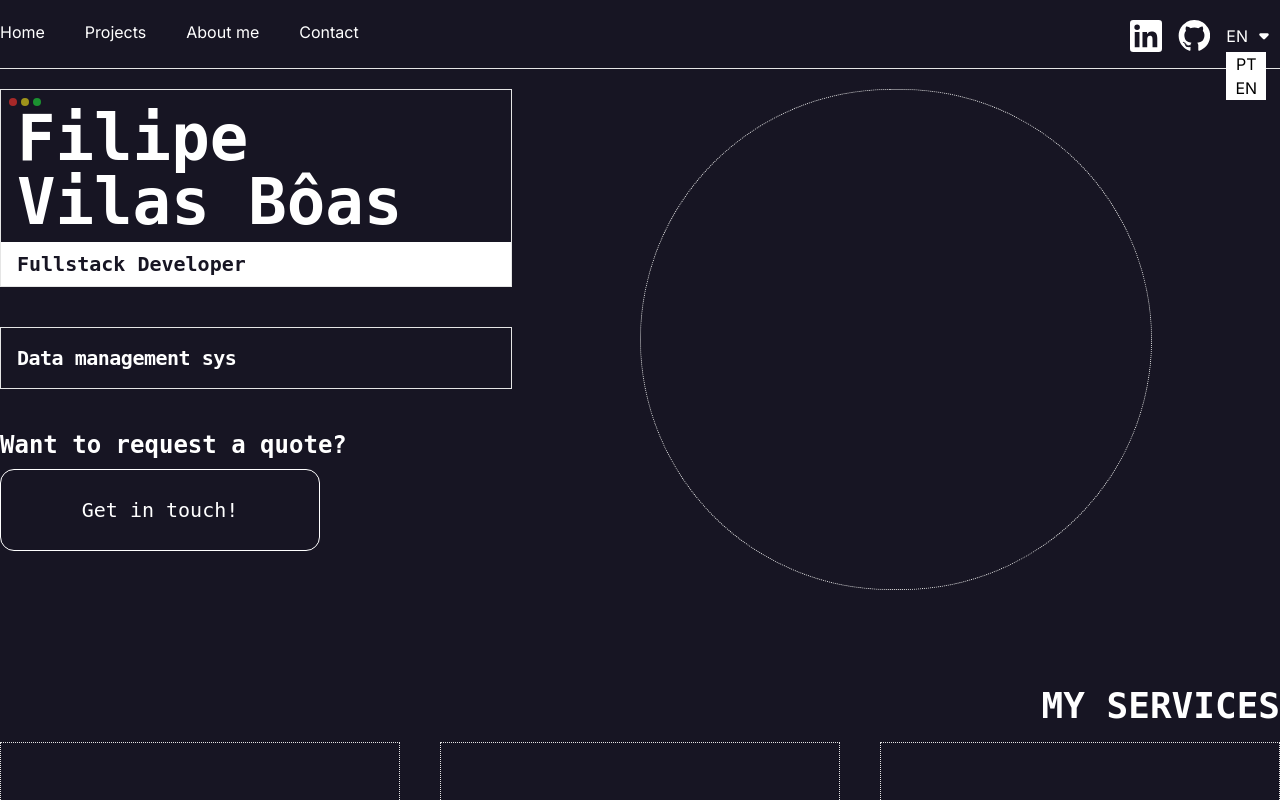
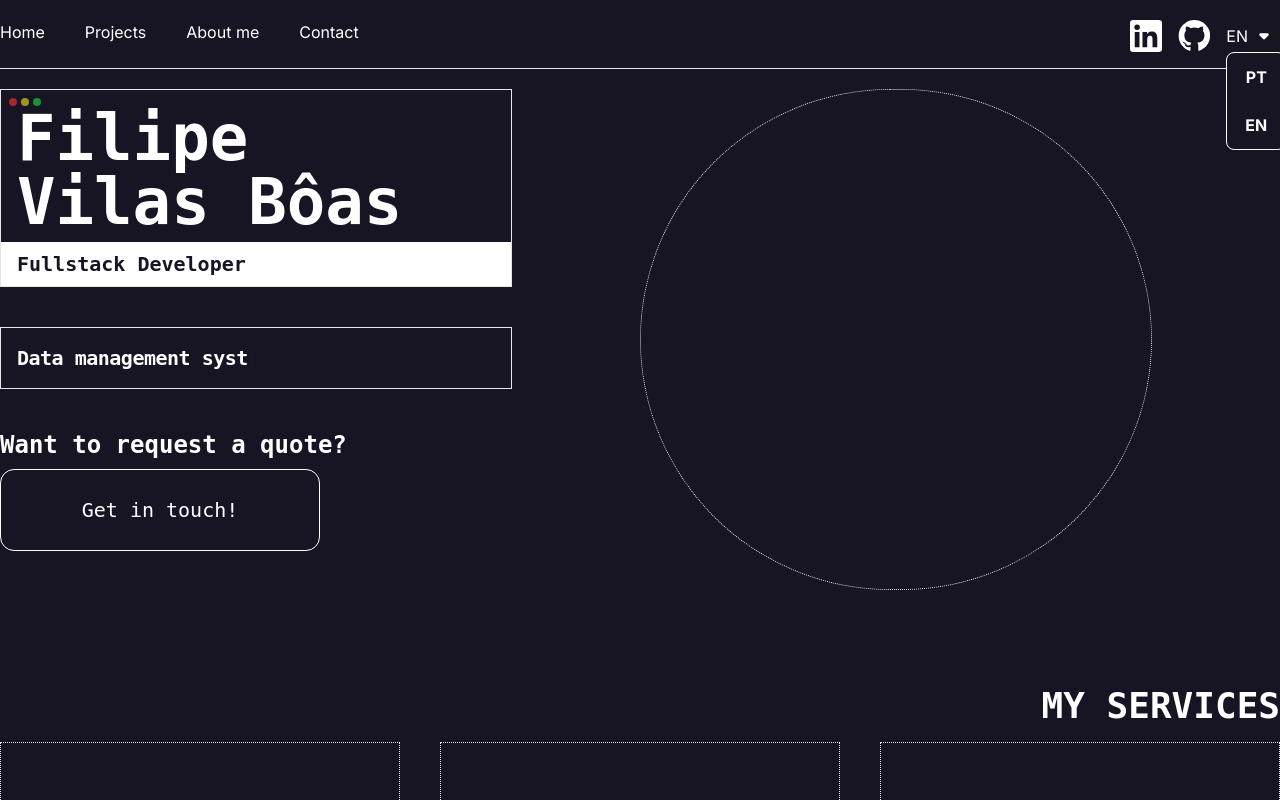
Before and after one commit to filipesvb/my-portfolio, a React (Vite) app: page / in a window 1280 px wide. Both pictures are taken after a click on the button 1264 px from the left and 36 px from the top of the page. Shown: the top 800 px of the page. Built offline with nearby package versions, Linux system fonts and the light colour scheme; a web font is replaced by a local one.

Commit message:
feat: added Project Section's Section Title | style: enhanced the style of the Language Selector Component

```diff
--- /dev/null
+++ b/public/locales/en/project_section.json
@@ -0,0 +1,3 @@
+{
+  "section_title": "My projects"
+}
--- /dev/null
+++ b/public/locales/pt/project_section.json
@@ -0,0 +1,3 @@
+{
+  "section_title": "Meus projetos"
+}
--- /dev/null
+++ b/src/components/LanguageSelect/LanguageSelect.module.css
@@ -0,0 +1,28 @@
+.selectable {
+  overflow: hidden;
+  position: relative;
+  height: 100%;
+  z-index: 10;
+  font-weight: bold;
+
+  &:before {
+    z-index: -1;
+    content: '';
+    display: inline-block;
+    position: absolute;
+    right: -100%;
+    top: 0;
+    width: 100%;
+    height: 100%;
+    background: #324271;
+    transition: all ease-in .2s;
+  }
+
+  &:hover {
+    color: white;
+  }
+  &:hover:before {
+    right: 0;
+
+  }
+}
--- a/src/components/LanguageSelect/index.jsx
+++ b/src/components/LanguageSelect/index.jsx
@@ -1,8 +1,9 @@
 import { useState } from 'react';
 import DownArrow from '../icons/DownArrow.jsx';
 import { supportedLngs } from '../../i18n.js'
+import styles from './LanguageSelect.module.css'
 
-const LanguageSelect = ({ selectedOption, selectOption, languages }) => {
+const LanguageSelect = ({ selectedOption, selectOption }) => {
   const [isOpen, setIsOpen] = useState(false);
 
   const handleButtonClick = () => {
@@ -17,19 +18,22 @@ const LanguageSelect = ({ selectedOption, selectOption, languages }) => {
   return (
     <div className="flex items-center relative">
       <span>{selectedOption.toUpperCase()}</span>
-      <button onClick={handleButtonClick}>
+      <button onClick={handleButtonClick} className='cursor-pointer'>
         <DownArrow />
       </button>
       {isOpen && (
-        <div className="bg-white text-black absolute top-8 w-10">
+        <div className="bg-[#171523] border-1 rounded-md overflow-hidden border-white text-black absolute z-100 top-8 w-15 h-auto">
           <ul className="flex-col flex items-center">
             {supportedLngs.map((language) => (
               <li
+                className={`cursor-pointer select-none text-center text-white w-full ${styles.selectable} py-3`}
                 onClick={() => {
                   handleSelectOption(language);
                 }}
               >
-                {language.toUpperCase()}
+                <span>
+                  {language.toUpperCase()}
+                </span>
               </li>
             ))}
           </ul>
--- /dev/null
+++ b/src/components/Section/index.tsx
@@ -0,0 +1,7 @@
+import { ReactNode } from "react";
+
+const Section = ({children}: {children: ReactNode}) => {
+  return <section className="mt-20">{children}</section>
+}
+
+export default Section;
--- a/src/i18n.js
+++ b/src/i18n.js
@@ -16,7 +16,7 @@ i18n
     .init({
         debug: isDev, // Enable logging for development
         supportedLngs,
-        ns: ['header', 'hero', 'service_section'],
+        ns: ['header', 'hero', 'service_section', 'project_section'],
         fallbackLng: ['en'],
         interpolation: {
             escapeValue: false,
--- a/src/pages/Home/components/ProjectSection/index.tsx
+++ b/src/pages/Home/components/ProjectSection/index.tsx
@@ -1,8 +1,15 @@
+import SectionTitle from '@/components/SectionTitle';
+import Section from '../../../../components/Section'
+import { useTranslation } from 'react-i18next';
+
 const ProjectSection = () => {
+
+  const { t } = useTranslation('project_section')
+
   return(
-    <section>
-
-    </section>
+    <Section>
+      <SectionTitle>{t('section_title')}</SectionTitle>
+    </Section>
   )
 }
 
```
